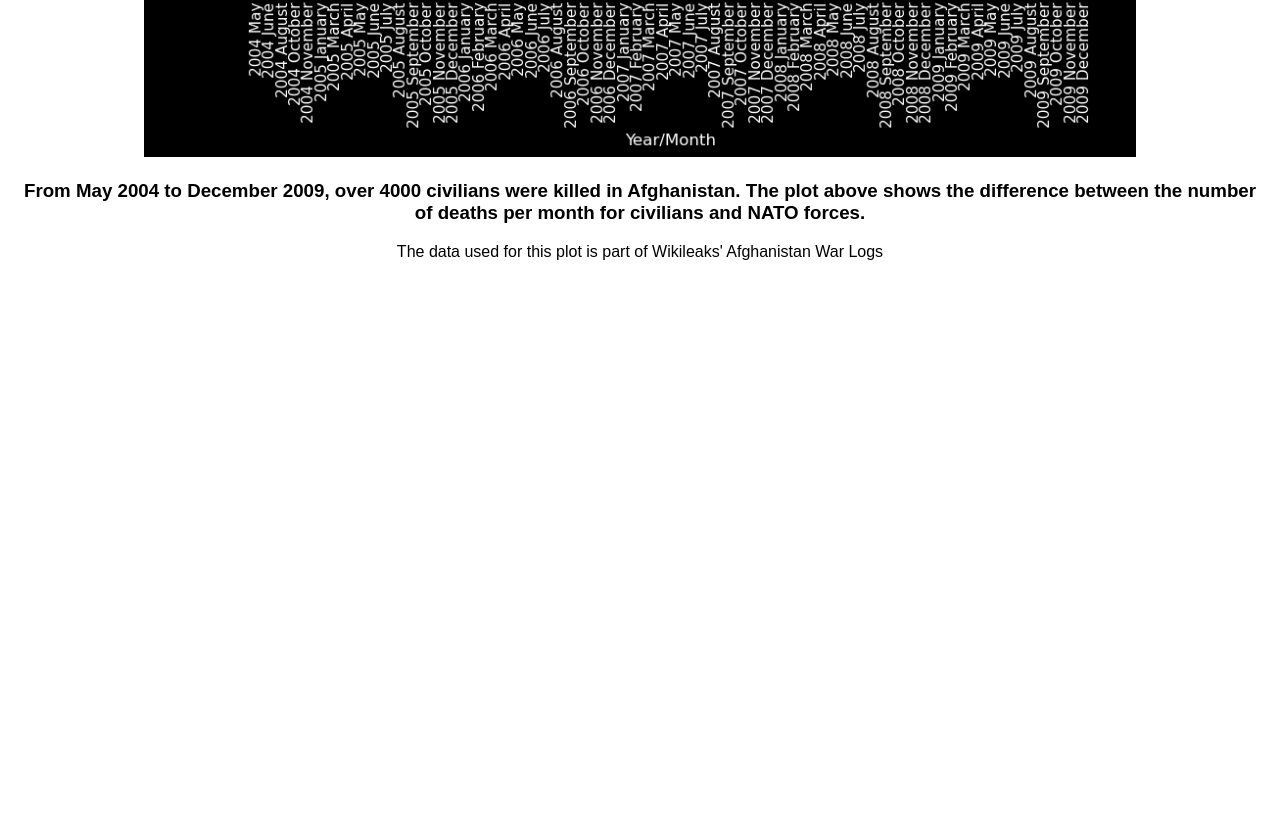
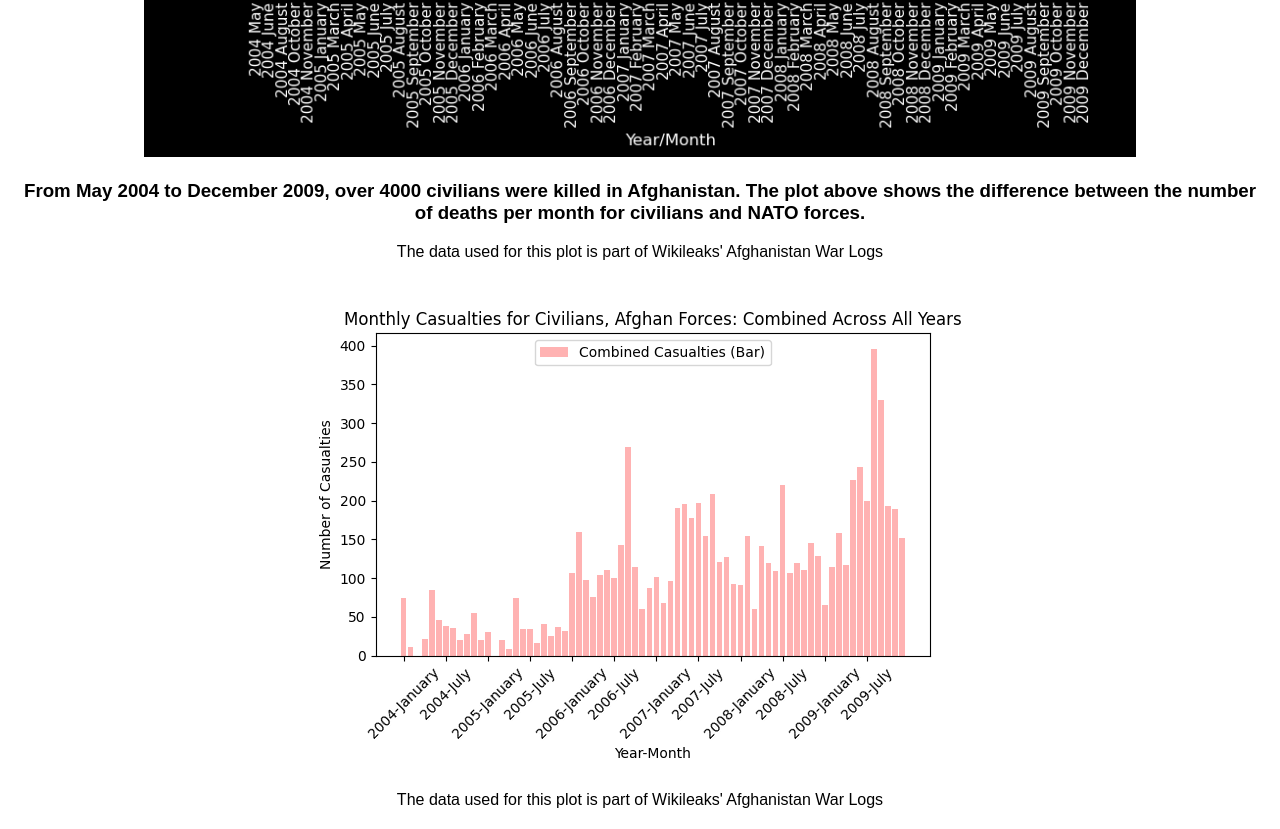
Before and after one commit to alenweiter/ams, a plain HTML site: page index.html in a window 1280 px wide. Shown: the part 695-1524 px from the top of the page. Before the commit the page ends 976 px from the top, so only its background shows below. Drawn offline with Linux system fonts and the light colour scheme.

Commit message:
Update index.html

```diff
--- a/index.html
+++ b/index.html
@@ -45,6 +45,14 @@
       <p>
         The data used for this plot is part of Wikileaks' Afghanistan War Logs
       </p>
+          <!-- Add the plot and description below -->
+    <div class="plot-container">
+      <!-- Embed the image (Replace with the correct path to your image) -->
+      <img src="images/plots/civilians and afghan force casualties combined bar graph.png" alt="Casualties Plot">
+      <p>
+        The data used for this plot is part of Wikileaks' Afghanistan War Logs
+      </p>
+
     </div>
   </body>
 </html>
```
